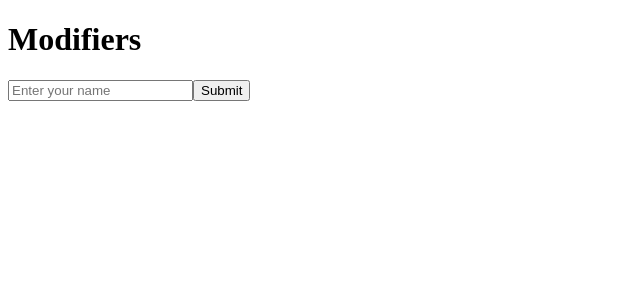
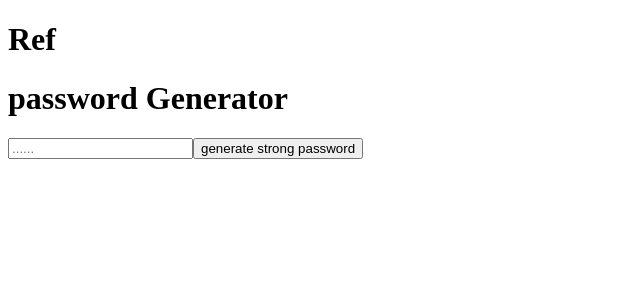
Before and after one commit to Measum-Shah/Vue-Learning, a Vue app in the folder vue-basics/: page / in a window 1280 px wide. Shown: the top 300 px of the page, without its empty margins (0-640 px from the left). Built offline with nearby package versions, Linux system fonts and the light colour scheme.

Commit message:
learned Ref()

```diff
--- a/vue-basics/src/App.vue
+++ b/vue-basics/src/App.vue
@@ -15,8 +15,11 @@
     <!-- <DynamicAttributes /> -->
 
     <!-- This component shows modifiers -->
-    <Modifiers />
-  </div>
+    <!-- <Modifiers /> -->
+
+    <!-- This component shows usage of ref() -->
+     <Ref/>
+</div>
 </template>
 <script setup lang="js">
 import AttributeBinding from './components/AttributeBinding.vue';
@@ -24,6 +27,7 @@ import TextInterpolation from './components/TextInterpolation.vue';
 import Directives from './components/Directives.vue';
 import DynamicAttributes from './components/DynamicAttributes.vue';
 import Modifiers from './components/Modifiers.vue';
+import Ref from './components/reactivity/Ref.vue';
 </script>
 <style lang="">
 
--- /dev/null
+++ b/vue-basics/src/components/reactivity/Ref.vue
@@ -0,0 +1,25 @@
+<template lang="html">
+    <div>
+        <h1>Ref</h1>
+        <h1>password Generator</h1>
+        <input type="text" v-model="password" placeholder="......"/>
+        <button v-on:click="generatePassword">generate strong password</button>
+    </div>
+</template>
+<script setup lang="js">
+import { ref } from 'vue'; // Import ref from Vue to create reactive references
+const password = ref(''); // Create a reactive reference for password input
+    const generatePassword = () =>{
+        const chracters = 'ABCDEFGHIJKLMNOPQRSTUVWXYZabcdefghijklmnopqrstuvwxyz0123456789!@#$%^&*()_+';
+        let generatedPassword = '';
+        for (let i = 0; i < 12; i++) {
+            const randomIndex = Math.floor(Math.random() * chracters.length);
+            generatedPassword += chracters[randomIndex];
+    }
+        password.value = generatedPassword; // Update the reactive reference with the generated password
+    }
+
+</script>
+<style >
+
+</style>
```
